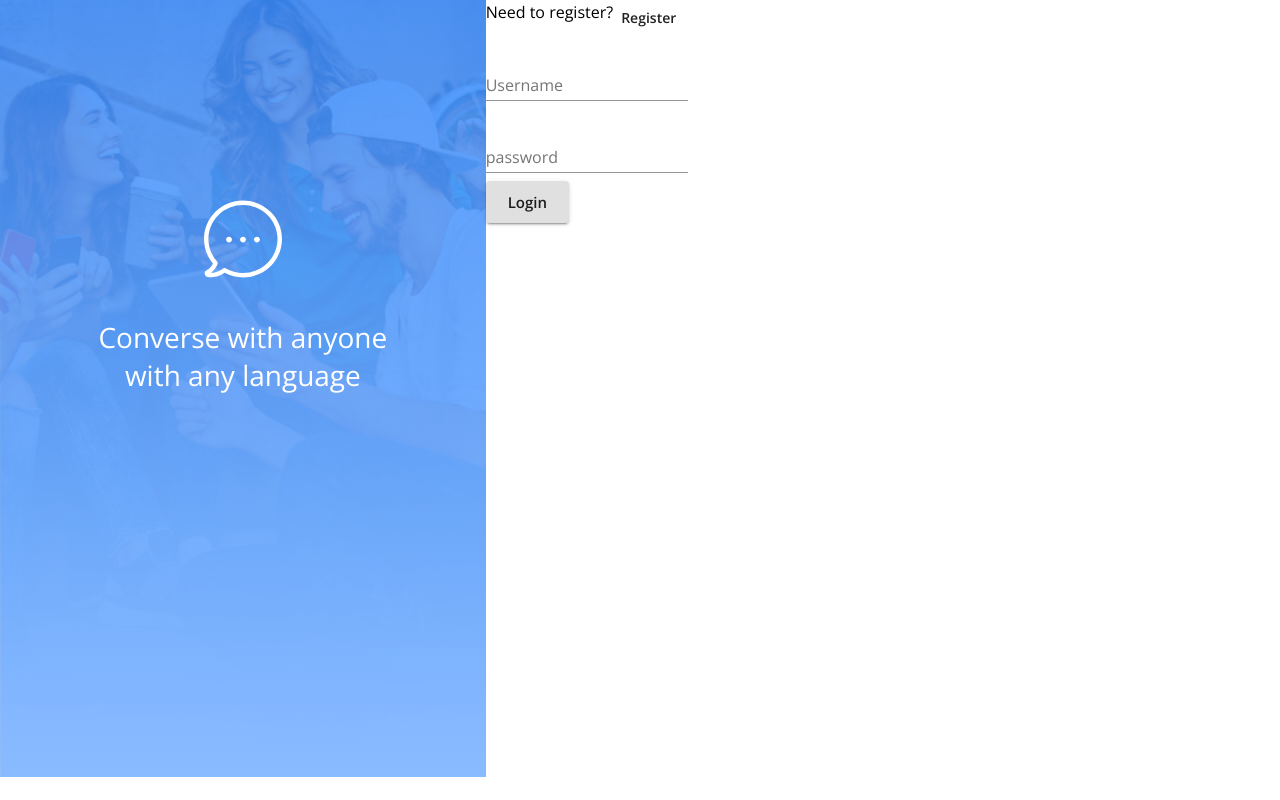
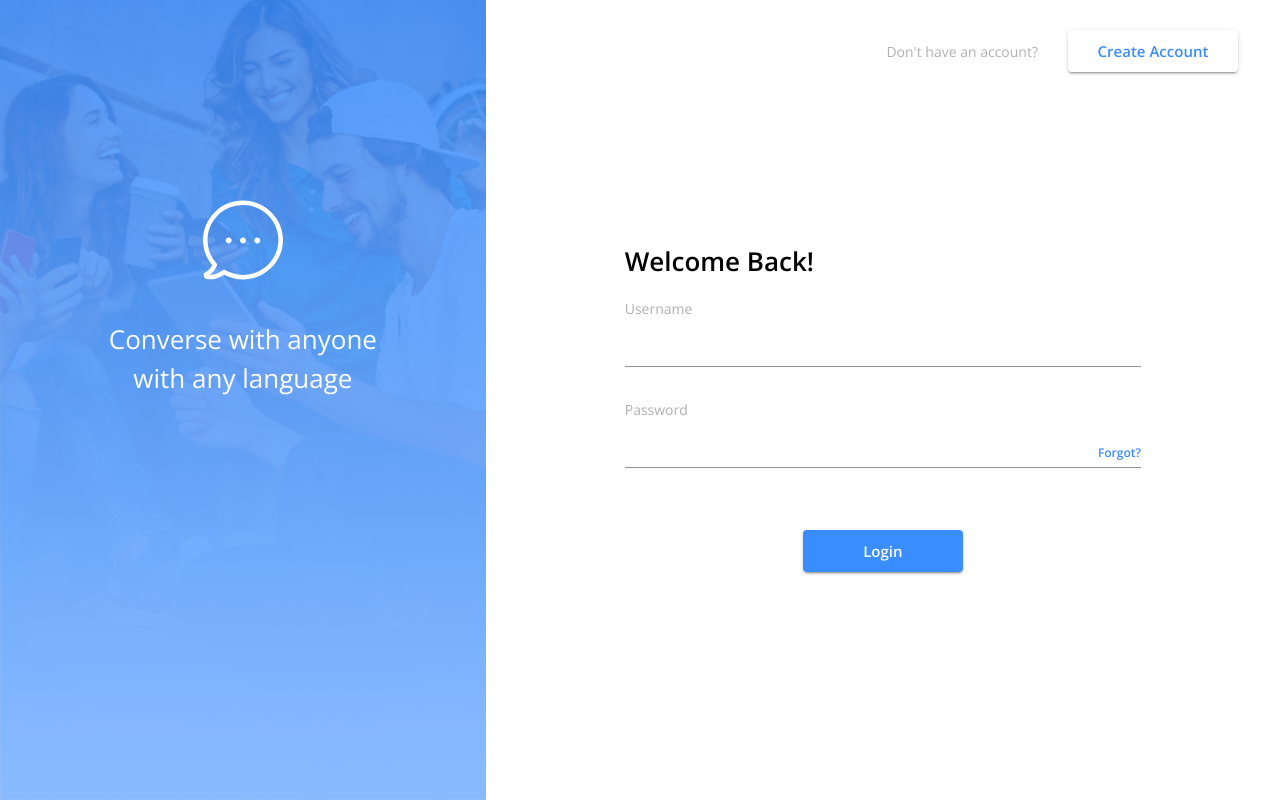
Before and after one commit to ThunderKlappe/4a39df, a React (Create React App) app in the folder client/: page /login in a window 1280 px wide. Built offline with nearby package versions, Linux system fonts and the light colour scheme; no server answers.

Commit message:
login page fully styled

```diff
--- a/client/src/Login.js
+++ b/client/src/Login.js
@@ -1,5 +1,5 @@
 import React, { useEffect } from "react";
-import { Link, useHistory } from "react-router-dom";
+import { useHistory } from "react-router-dom";
 import {
   Grid,
   Box,
@@ -7,46 +7,14 @@ import {
   Button,
   FormControl,
   TextField,
+  InputAdornment,
 } from "@material-ui/core";
-import { makeStyles } from "@material-ui/core/styles";
-import bgImg from "./assets/bg-img.png";
 import bubble from "./assets/bubble.svg";
-
-const useStyles = makeStyles(() => ({
-  root: {
-    display: "flex",
-    height: "100vh",
-    fontFamily: "open sans",
-  },
-  sideImage: {
-    height: "calc(425/700 * 100vw)",
-    width: "calc(425/700 * 100vh)",
-    backgroundSize: "100% auto",
-    background: [
-      "linear-gradient(180deg, rgba(58, 141, 255, .85) 0%, rgba(134, 185, 255, .85) 100%)",
-      `url(${bgImg})`,
-    ],
-    backgroundBlendMode: "normal",
-    display: "flex",
-    flexDirection: "column",
-    alignItems: "center",
-  },
-  bubbleImage: {
-    height: "10%",
-    marginTop: "25vh",
-    marginBottom: "5vh",
-  },
-  titleText: {
-    width: "60%",
-    fontSize: "3.5vh",
-    color: "white",
-    textAlign: "center",
-  },
-}));
+import { useClasses } from "./themes/splashpageStyles";
 
 const Login = ({ user, login }) => {
   const history = useHistory();
-  const classes = useStyles();
+  const classes = useClasses();
 
   const handleLogin = async (event) => {
     event.preventDefault();
@@ -71,45 +39,88 @@ const Login = ({ user, login }) => {
           src={bubble}
           alt='A speech bubble icon'
         />
-        <Box className={classes.titleText}>
+        <Typography className={`${classes.titleText} ${classes.largeText}`}>
           Converse with anyone with any language
+        </Typography>
+      </Box>
+      <Box className={classes.contentContainer}>
+        <Box className={classes.topContainer}>
+          <Box className={classes.topWrapper}>
+            <Typography className={classes.instructionText}>
+              Don't have an account?
+            </Typography>
+            <Button
+              href='/register'
+              to='/register'
+              color='secondary'
+              variant='contained'
+              size='large'
+            >
+              Create Account
+            </Button>
           </Box>
         </Box>
-      <Box>
-        <Grid container item>
-          <Typography>Need to register?</Typography>
-          <Link href='/register' to='/register'>
-            <Button>Register</Button>
-          </Link>
-        </Grid>
+        <Box className={classes.mainContainer}>
+          <Box className={classes.mainWrapper}>
+            <Typography
+              className={`${classes.headerText} ${classes.largeText}`}
+            >
+              Welcome Back!
+            </Typography>
             <form onSubmit={handleLogin}>
-          <Grid>
-            <Grid>
-              <FormControl margin='normal' required>
+              <Grid container direction='column' spacing={3}>
+                <Grid item>
+                  <Typography className={classes.instructionText}>
+                    Username
+                  </Typography>
+                  <FormControl fullWidth margin='normal' required>
                     <TextField
                       aria-label='username'
-                  label='Username'
                       name='username'
                       type='text'
                     />
                   </FormControl>
                 </Grid>
-            <FormControl margin='normal' required>
+                <Grid item>
+                  <Typography className={classes.instructionText}>
+                    Password
+                  </Typography>
+                  <FormControl fullWidth margin='normal' required>
                     <TextField
-                label='password'
                       aria-label='password'
                       type='password'
                       name='password'
+                      InputProps={{
+                        endAdornment: (
+                          <InputAdornment position='end'>
+                            <a
+                              className={classes.forgotLink}
+                              href='/forgot'
+                              to='/forgot'
+                            >
+                              Forgot?
+                            </a>
+                          </InputAdornment>
+                        ),
+                      }}
                     />
                   </FormControl>
-            <Grid>
-              <Button type='submit' variant='contained' size='large'>
+                </Grid>
+                <Grid container className={classes.submitContainer}>
+                  <Button
+                    type='submit'
+                    color='primary'
+                    variant='contained'
+                    size='large'
+                  >
                     Login
                   </Button>
                 </Grid>
               </Grid>
             </form>
           </Box>
+        </Box>
+      </Box>
     </Grid>
   );
 };
--- a/client/src/themes/splashpageStyles.js
+++ b/client/src/themes/splashpageStyles.js
@@ -7,7 +7,6 @@ const useStyles = makeStyles(() => ({
     height: "100vh",
   },
   sideImage: {
-    height: "calc(425/700 * 100vw)",
     width: "calc(425/700 * 100vh)",
     backgroundSize: "100% auto",
     background: [
@@ -22,29 +21,70 @@ const useStyles = makeStyles(() => ({
   contentContainer: {
     display: "flex",
     flexDirection: "column",
+    alignItems: "center",
+    flex: 1,
   },
-  registerContainer: {
+  topContainer: {
+    display: "flex",
+    justifyContent: "flex-end",
+    width: "-webkit-fill-available",
+    fallbacks: { width: "-moz-available" },
+  },
+  topWrapper: {
     display: "flex",
     gap: 30,
+    margin: "30px 42px",
+    alignItems: "center",
+    "& a": {
+      width: 170,
+    },
+  },
+  mainContainer: {
+    display: "flex",
+    justifyContent: "center",
+    flexDirection: "column",
+    alignItems: "center",
+    width: "65%",
+    flex: 1,
+  },
+  mainWrapper: {
+    marginTop: -100,
+    width: "100%",
+  },
+  submitContainer: {
+    justifyContent: "center",
+    marginTop: 42,
+    "& button": {
+      width: 160,
+    },
   },
   bubbleImage: {
     height: "10%",
     marginTop: "25vh",
     marginBottom: "5vh",
   },
+  largeText: {
+    fontSize: "1.625em",
+  },
   titleText: {
     width: "60%",
-    fontSize: "3.5vh",
+    fontWeight: 400,
     color: "white",
     textAlign: "center",
   },
   headerText: {
-    fontSize: "3.5vh",
     fontWeight: 600,
+    marginBottom: 17,
   },
-  switchText: {
+  instructionText: {
     color: "#B0B0B0",
-    fontSize: 14,
+    fontSize: ".875em",
+  },
+  forgotLink: {
+    textDecoration: "none",
+    color: "#3A8DFF",
+    fontWeight: 600,
+    fontSize: 12,
   },
 }));
 
```
Lines whose indentation alone changed are shown as unchanged.
